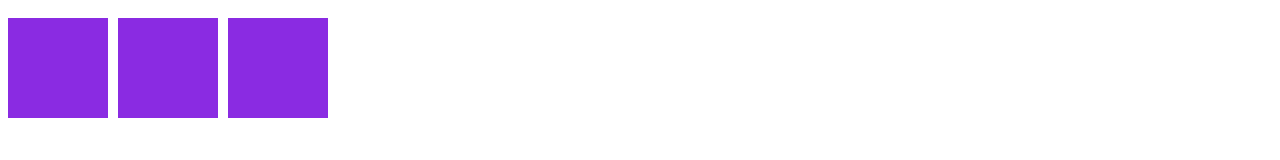
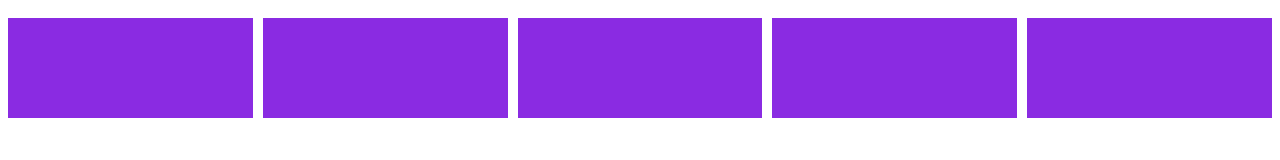
Before and after one commit to ijassm/OA_MERN_JAN24_6.00_7.00, a plain HTML site: page CSS/flex.html in a window 1280 px wide. Drawn offline with Linux system fonts and the light colour scheme.

Commit message:
-- 08 FEB 2024

```diff
--- a/CSS/flex.html
+++ b/CSS/flex.html
@@ -10,9 +10,11 @@
 <body>
 
     <main style="display: flex; flex-direction: row; gap: 10px;">
-        <section style="height: 100px; width: 100px; background-color: blueviolet; margin-block: 10px;"></section>
-        <section style="height: 100px; width: 100px; background-color: blueviolet; margin-block: 10px;"></section>
-        <section style="height: 100px; width: 100px; background-color: blueviolet; margin-block: 10px;"></section>
+        <section style="height: 100px; flex-basis: 200px; flex-grow: 1; background-color: blueviolet; margin-block: 10px;"></section>
+        <section style="height: 100px; flex-basis: 200px; flex-grow: 1; background-color: blueviolet; margin-block: 10px;"></section>
+        <section style="height: 100px; flex-basis: 200px; flex-grow: 1; background-color: blueviolet; margin-block: 10px;"></section>
+        <section style="height: 100px; flex-basis: 200px; flex-grow: 1; background-color: blueviolet; margin-block: 10px;"></section>
+        <section style="height: 100px; flex-basis: 200px; flex-grow: 1; background-color: blueviolet; margin-block: 10px;"></section>
     </main>
 
 </body>
```
